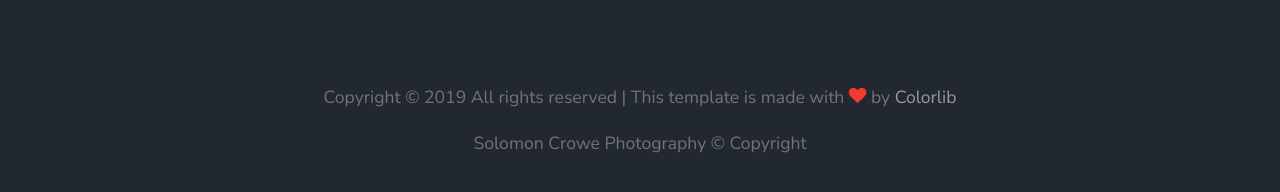
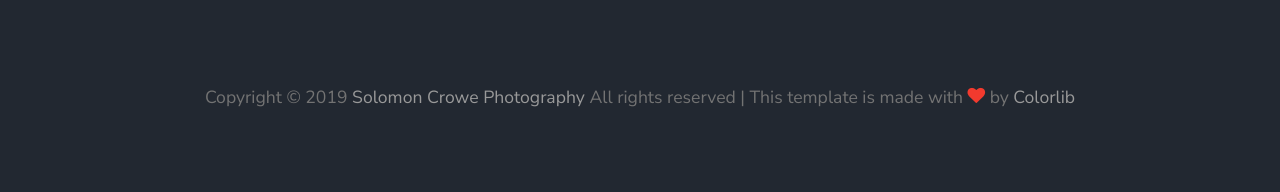
Before and after one commit to DeAndre115/deandrecrowemusic, a plain HTML site: page weddings.html in a window 1280 px wide. Shown: the part 2446-2638 px from the top of the page. Drawn offline with nearby package versions, Linux system fonts and the light colour scheme; files whose address does not match are found by name.

Commit message:
Add files via upload

```diff
--- a/weddings.html
+++ b/weddings.html
@@ -245,9 +245,10 @@
             <!-- Link back to Colorlib can't be removed. Template is licensed under CC BY 3.0. -->
             Copyright &copy;
             <script data-cfasync="false" src="/cdn-cgi/scripts/5c5dd728/cloudflare-static/email-decode.min.js"></script>
-            <script>document.write(new Date().getFullYear());</script> All rights reserved | This template is made with
+            <script>document.write(new Date().getFullYear());</script> <a href="https://www.solomoncrowephotography.com"
+              >Solomon Crowe Photography</a> All rights reserved | This template is made with
             <i class="icon-heart text-danger" aria-hidden="true"></i> by <a href="https://colorlib.com"
-              target="_blank">Colorlib</a><p>Solomon Crowe Photography © Copyright</p>
+              target="_blank">Colorlib</a>
             <!-- Link back to Colorlib can't be removed. Template is licensed under CC BY 3.0. -->
           </p>
         </div>
```
Also changed, not shown: about.html (+2 -1 lines), contact.html (+2 -1 lines), dinnermusic.html (+2 -1 lines), dj.html (+2 -1 lines), events.html (+2 -1 lines), index.html (+6 -1 lines), otherevents.html (+2 -1 lines), shows.html (+2 -1 lines).
